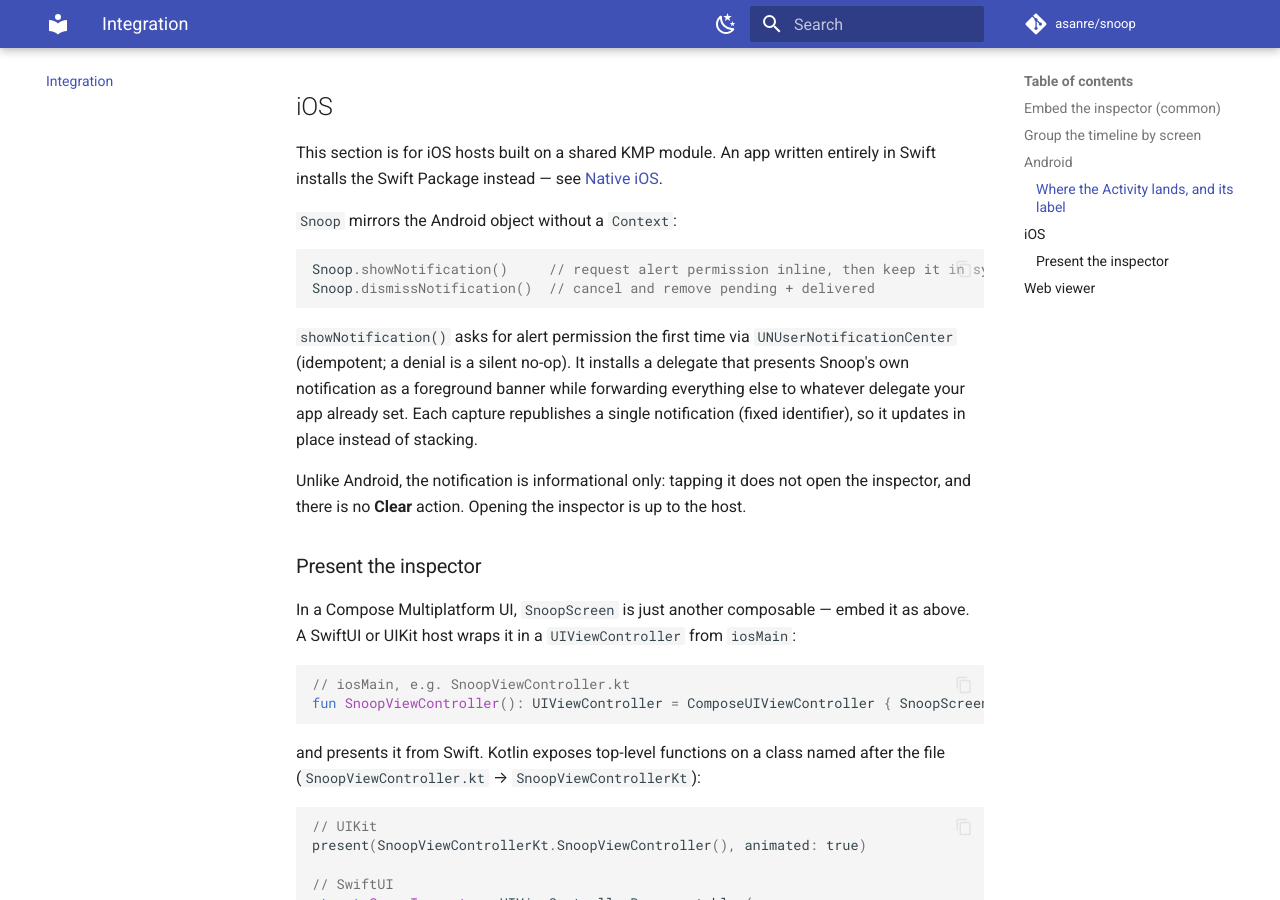
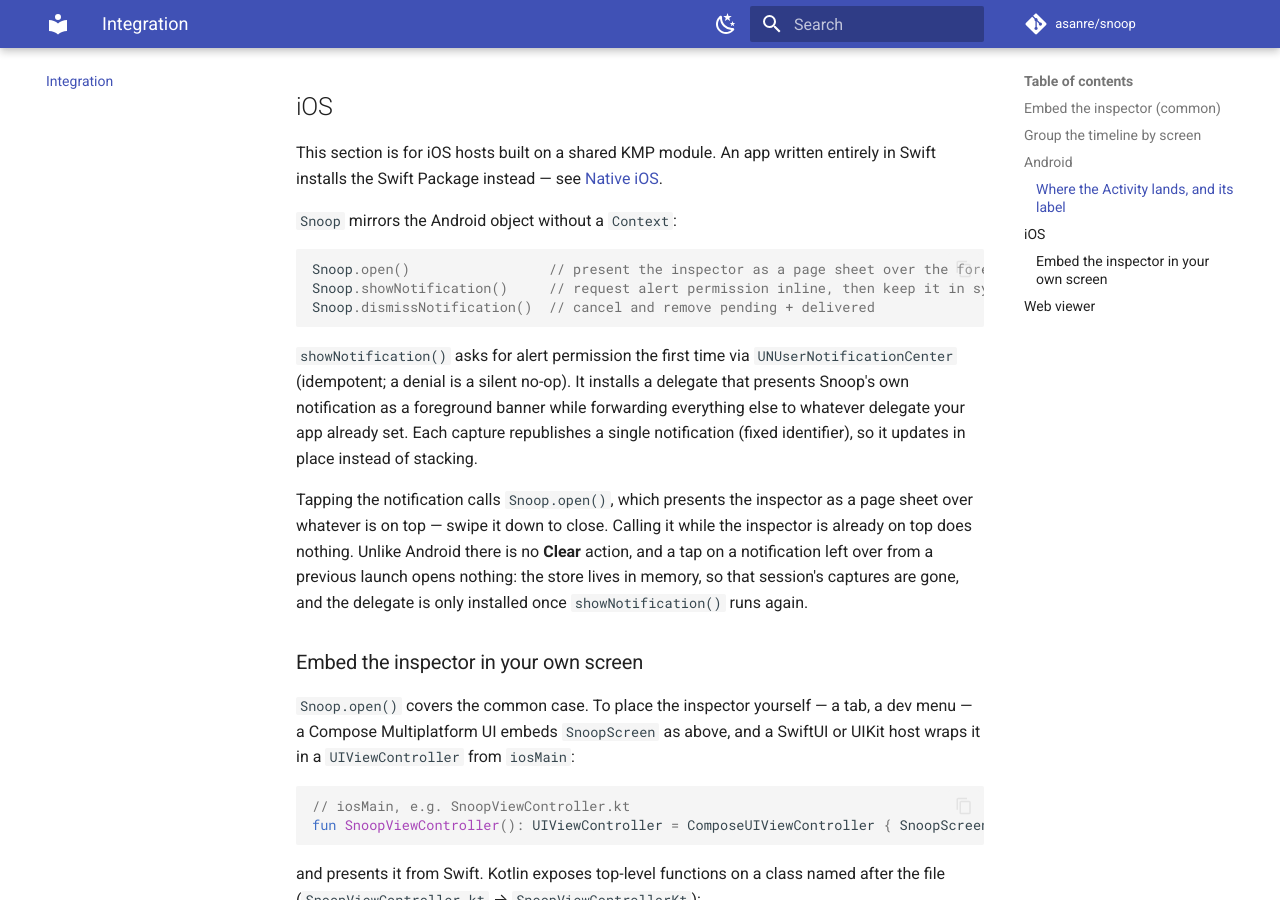
Before and after one commit to asanre/verivent, an MkDocs documentation site: the page built from docs/integration.md, in a window 1280 px wide and 900 px high, scrolled down 1972 px. Built offline with MkDocs 1.6.1 and Material for MkDocs 9.7.7, drawn with Linux system fonts in a browser that asks for light colours; comment, search, counter and statistics services are not loaded.

Commit message:
docs: document opening the inspector on ios

````diff
--- a/docs/integration.md
+++ b/docs/integration.md
@@ -92,6 +92,7 @@ the Swift Package instead — see [Native iOS](native-ios.md).
 `Snoop` mirrors the Android object without a `Context`:
 
 ```kotlin
+Snoop.open()                 // present the inspector as a page sheet over the foreground window
 Snoop.showNotification()     // request alert permission inline, then keep it in sync
 Snoop.dismissNotification()  // cancel and remove pending + delivered
 ```
@@ -102,13 +103,17 @@ notification as a foreground banner while forwarding everything else to whatever
 already set. Each capture republishes a single notification (fixed identifier), so it updates in
 place instead of stacking.
 
-Unlike Android, the notification is informational only: tapping it does not open the inspector, and
-there is no **Clear** action. Opening the inspector is up to the host.
+Tapping the notification calls `Snoop.open()`, which presents the inspector as a page sheet over
+whatever is on top — swipe it down to close. Calling it while the inspector is already on top does
+nothing. Unlike Android there is no **Clear** action, and a tap on a notification left over from a
+previous launch opens nothing: the store lives in memory, so that session's captures are gone, and
+the delegate is only installed once `showNotification()` runs again.
 
-### Present the inspector
+### Embed the inspector in your own screen
 
-In a Compose Multiplatform UI, `SnoopScreen` is just another composable — embed it as above. A
-SwiftUI or UIKit host wraps it in a `UIViewController` from `iosMain`:
+`Snoop.open()` covers the common case. To place the inspector yourself — a tab, a dev menu — a
+Compose Multiplatform UI embeds `SnoopScreen` as above, and a SwiftUI or UIKit host wraps it in a
+`UIViewController` from `iosMain`:
 
 ```kotlin
 // iosMain, e.g. SnoopViewController.kt
````
Also changed, not shown: docs/index.md (+2 -2 lines), docs/native-ios.md (+15 -0 lines).
